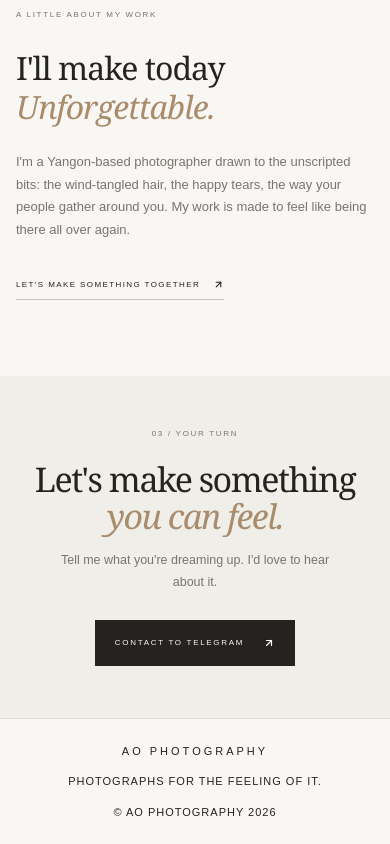
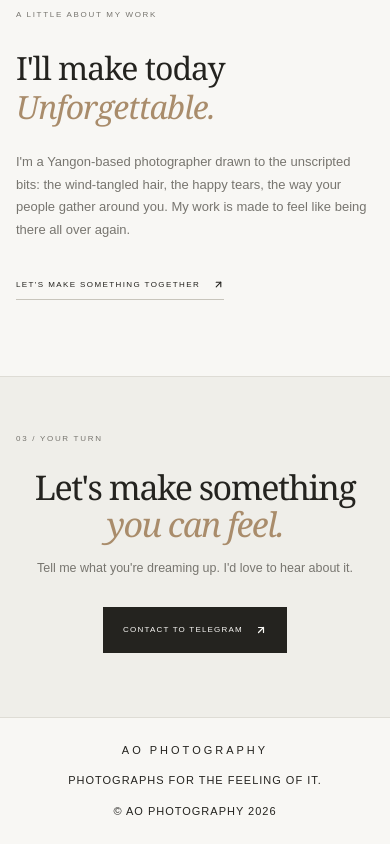
Before and after one commit to error443i/A0PhotoStudio, a Next.js app: page / in a window 390 px wide. Shown: the part 2493-3337 px from the top of the page. Built offline with nearby package versions, Linux system fonts and the light colour scheme; no server answers; the database is empty.

Commit message:
fix: left-align 03 / YOUR TURN index while keeping contact content centered

```diff
--- a/app/globals.css
+++ b/app/globals.css
@@ -840,38 +840,61 @@ a:focus-visible {
 
 .contact-section {
   display: flex;
-  min-height: 440px;
+  flex-direction: column;
+  justify-content: center;
+  padding: 85px 0 100px;
+  background: var(--contact-bg);
+  border-top: 1px solid var(--line);
+}
+
+.contact-header {
+  margin-bottom: 24px;
+  text-align: left;
+}
+
+.contact-header .section-index {
+  margin: 0;
+  text-align: left;
+}
+
+.contact-center-block {
+  display: flex;
   flex-direction: column;
   align-items: center;
   justify-content: center;
-  padding: 72px 20px;
-  background: var(--contact-bg);
   text-align: center;
-}
-
-.contact-section h2 {
-  margin: 21px 0 16px;
+  margin: 0 auto;
+  width: min(100%, 960px);
+  padding: 0 20px;
+}
+
+.contact-center-block h2 {
+  margin: 0 0 16px;
   font-size: clamp(46px, 6.5vw, 77px);
   line-height: 1.08;
   letter-spacing: -2px;
-}
-
-.contact-section > p:not(.section-index) {
+  text-align: center;
+}
+
+.contact-center-block > p {
   margin: 0 0 27px;
   color: var(--muted);
   font-size: 13px;
+  text-align: center;
+  max-width: 520px;
 }
 
 .contact-button {
   display: inline-flex;
   min-height: 48px;
   align-items: center;
-  gap: 19px;
-  padding: 0 21px;
+  gap: 12px;
+  padding: 0 24px;
   background: var(--ink);
   color: var(--paper);
   font-size: 8px;
-  transition: background 160ms ease;
+  letter-spacing: 1.2px;
+  transition: background 160ms ease, transform 160ms ease;
 }
 
 .contact-button:hover {
@@ -2880,17 +2903,17 @@ a:focus-visible {
   }
 
   .contact-section {
-    min-height: 360px;
-    padding: 60px 22px;
-  }
-
-  .contact-section h2 {
+    padding: 70px 0 80px;
+  }
+
+  .contact-section h2,
+  .contact-center-block h2 {
     font-size: clamp(40px, 8vw, 60px);
     letter-spacing: -1.5px;
   }
 
-  .contact-section > p:not(.section-index) {
-    max-width: 320px;
+  .contact-center-block > p {
+    max-width: 480px;
     line-height: 1.7;
     font-size: 13px;
   }
@@ -3183,16 +3206,16 @@ a:focus-visible {
   }
 
   .contact-section {
-    min-height: 320px;
-    padding: 52px 16px;
-  }
-
-  .contact-section h2 {
+    padding: 56px 0 64px;
+  }
+
+  .contact-section h2,
+  .contact-center-block h2 {
     font-size: clamp(34px, 8vw, 46px);
   }
 
-  .contact-section > p:not(.section-index) {
-    max-width: 290px;
+  .contact-center-block > p {
+    max-width: 420px;
     font-size: 12.5px;
   }
 
@@ -3382,11 +3405,11 @@ a:focus-visible {
   }
 
   .contact-section {
-    padding: 40px 12px;
-    min-height: 280px;
-  }
-
-  .contact-section h2 {
+    padding: 44px 0 52px;
+  }
+
+  .contact-section h2,
+  .contact-center-block h2 {
     font-size: clamp(28px, 8.5vw, 36px);
   }
 
--- a/app/page.tsx
+++ b/app/page.tsx
@@ -97,13 +97,17 @@ export default async function Home() {
       </section>
 
       <section className="contact-section" id="contact">
+        <div className="section-wrap contact-header">
           <p className="section-index" data-reveal>03 / YOUR TURN</p>
+        </div>
+        <div className="contact-center-block">
           <h2 data-reveal>Let&apos;s make something<br /><em>you can feel.</em></h2>
           <p data-reveal>Tell me what you&apos;re dreaming up. I&apos;d love to hear about it.</p>
           <a className="contact-button" href={telegramUrl} data-reveal>
             CONTACT TO TELEGRAM
             <ArrowUpRightIcon size={12} />
           </a>
+        </div>
       </section>
 
       <footer className="site-footer">
```
Lines whose indentation alone changed are shown as unchanged.
